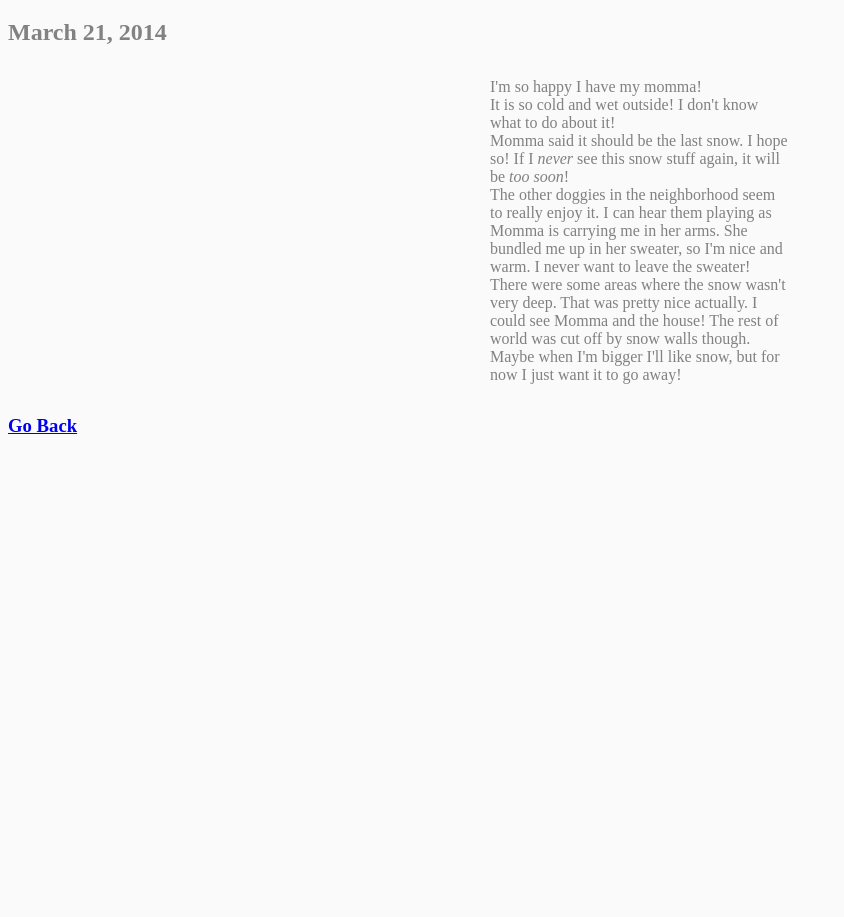
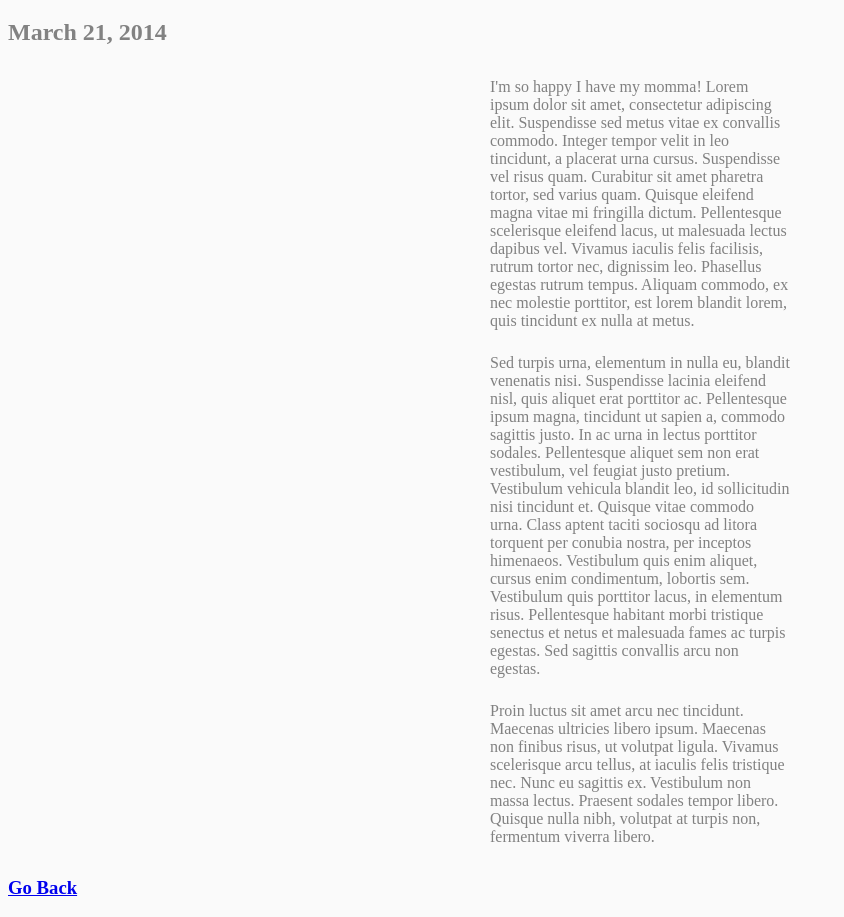
Before and after one commit to betrinkle/baileys-blog, a plain HTML site: page first-snow.html in a window 1280 px wide. Shown: the part 61-978 px from the top of the page, without its empty margins (0-844 px from the left). Before the commit the page ends 800 px from the top, so only its background shows below. Drawn offline with Linux system fonts and the light colour scheme.

Commit message:
Added Lorem ipsum to blog entry.

```diff
--- a/first-snow.html
+++ b/first-snow.html
@@ -10,12 +10,16 @@
     </head>
     <body>
         <h2> March 21, 2014 </h2>
+        <p class = "">
+            I'm so happy I have my momma! Lorem ipsum dolor sit amet, consectetur adipiscing elit. Suspendisse sed metus vitae ex convallis commodo. Integer tempor velit in leo tincidunt, a placerat urna cursus. Suspendisse vel risus quam. Curabitur sit amet pharetra tortor, sed varius quam. Quisque eleifend magna vitae mi fringilla dictum. Pellentesque scelerisque eleifend lacus, ut malesuada lectus dapibus vel. Vivamus iaculis felis facilisis, rutrum tortor nec, dignissim leo. Phasellus egestas rutrum tempus. Aliquam commodo, ex nec molestie porttitor, est lorem blandit lorem, quis tincidunt ex nulla at metus.
+        </p>
         <p>
-            I'm so happy I have my momma!<br>
-            It is so cold and wet outside! I don't know what to do about it! <br>
-            Momma said it should be the last snow. I hope so! If I <em>never</em> see this snow stuff again, it will be <em>too soon</em>! <br> The other doggies in the neighborhood seem to really enjoy it. I can hear them playing as Momma is carrying me in her arms. She bundled me up in her sweater, so I'm nice and warm. I never want to leave the sweater! <br>
-            There were some areas where the snow wasn't very deep. That was pretty nice actually. I could see Momma and the house! The rest of world was cut off by snow walls though. <br>
-            Maybe when I'm bigger I'll like snow, but for now I just want it to go away!
+            Sed turpis urna, elementum in nulla eu, blandit venenatis nisi. Suspendisse lacinia eleifend nisl, quis aliquet erat porttitor ac. Pellentesque ipsum magna, tincidunt ut sapien a, commodo sagittis justo. In ac urna in lectus porttitor sodales. Pellentesque aliquet sem non erat vestibulum, vel feugiat justo pretium. Vestibulum vehicula blandit leo, id sollicitudin nisi tincidunt et. Quisque vitae commodo urna. Class aptent taciti sociosqu ad litora torquent per conubia nostra, per inceptos himenaeos. Vestibulum quis enim aliquet, cursus enim condimentum, lobortis sem. Vestibulum quis porttitor lacus, in elementum risus. Pellentesque habitant morbi tristique senectus et netus et malesuada fames ac turpis egestas. Sed sagittis convallis arcu non egestas.
+        </p>
+        <p>
+            Proin luctus sit amet arcu nec tincidunt. Maecenas ultricies libero ipsum. Maecenas non finibus risus, ut volutpat ligula. Vivamus scelerisque arcu tellus, at iaculis felis tristique nec. Nunc eu sagittis ex. Vestibulum non massa lectus. Praesent sodales tempor libero. Quisque nulla nibh, volutpat at turpis non, fermentum viverra libero.
+
+
         </p>
     <h3> <a href = "./index.html" > Go Back</a></h3>
     </body>
```
